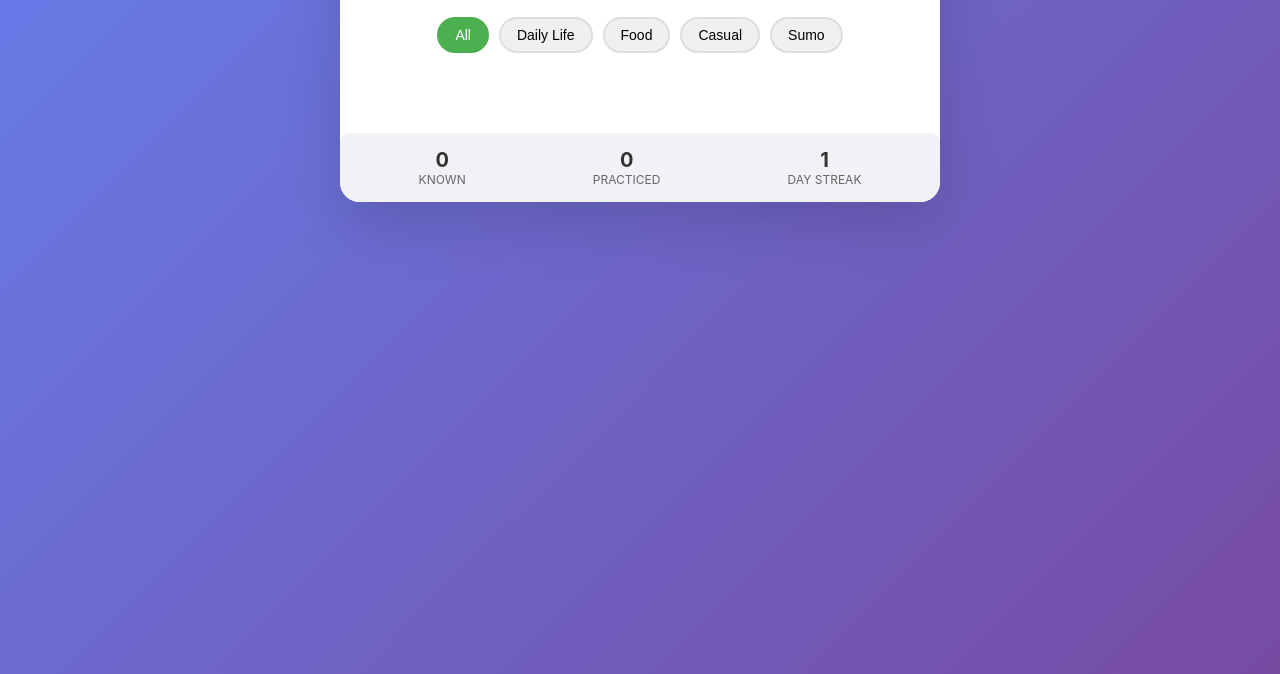
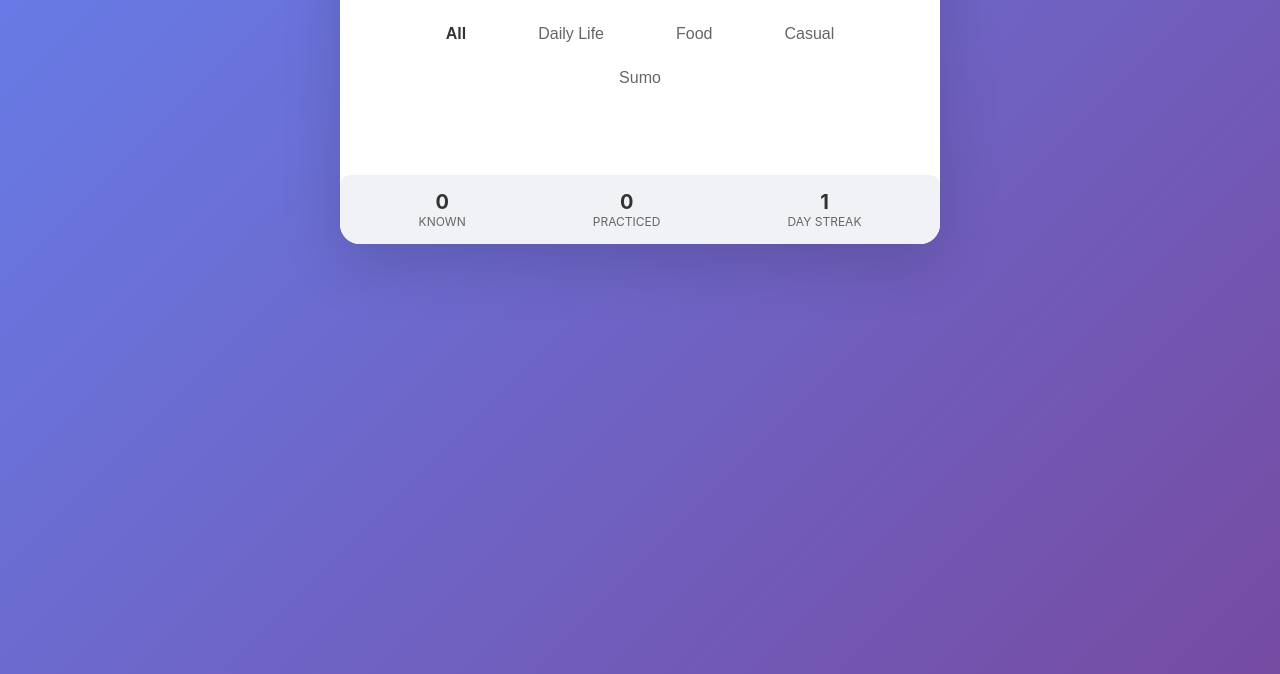
Before and after one commit to cadmar94/nihongo-social, a website: page index.html in a window 1280 px wide. Shown: the part 126-800 px from the top of the page. Drawn offline with Linux system fonts and the light colour scheme; no server answers.

Commit message:
Removed filter buttons replaced them with clickable text

```diff
--- a/index.html
+++ b/index.html
@@ -46,24 +46,26 @@
         }
 
         .filter-btn {
-            background: #f0f0f0;
-            border: 2px solid #ddd;
-            border-radius: 20px;
+    background: none;
+    border: none;
     padding: 8px 16px;
+    margin: 0 15px;
     cursor: pointer;
-            font-size: 14px;
-            transition: all 0.3s ease;
+    font-size: 16px;
+    color: #666;
+    text-decoration: none;
+    transition: all 0.3s;
 }
 
        .filter-btn:hover {
-            background: #e0e0e0;
-            border-color: #ccc;
+    color: #333;
+    text-decoration: underline;
 }
 
         .filter-btn.active {
-            background: #4CAF50;
-            color: white;
-            border-color: #4CAF50;
+    color: #333;
+    font-weight: bold;
+    text-decoration: none;
 }
         .header p {
             opacity: 0.9;
```
Lines whose indentation alone changed are shown as unchanged.
